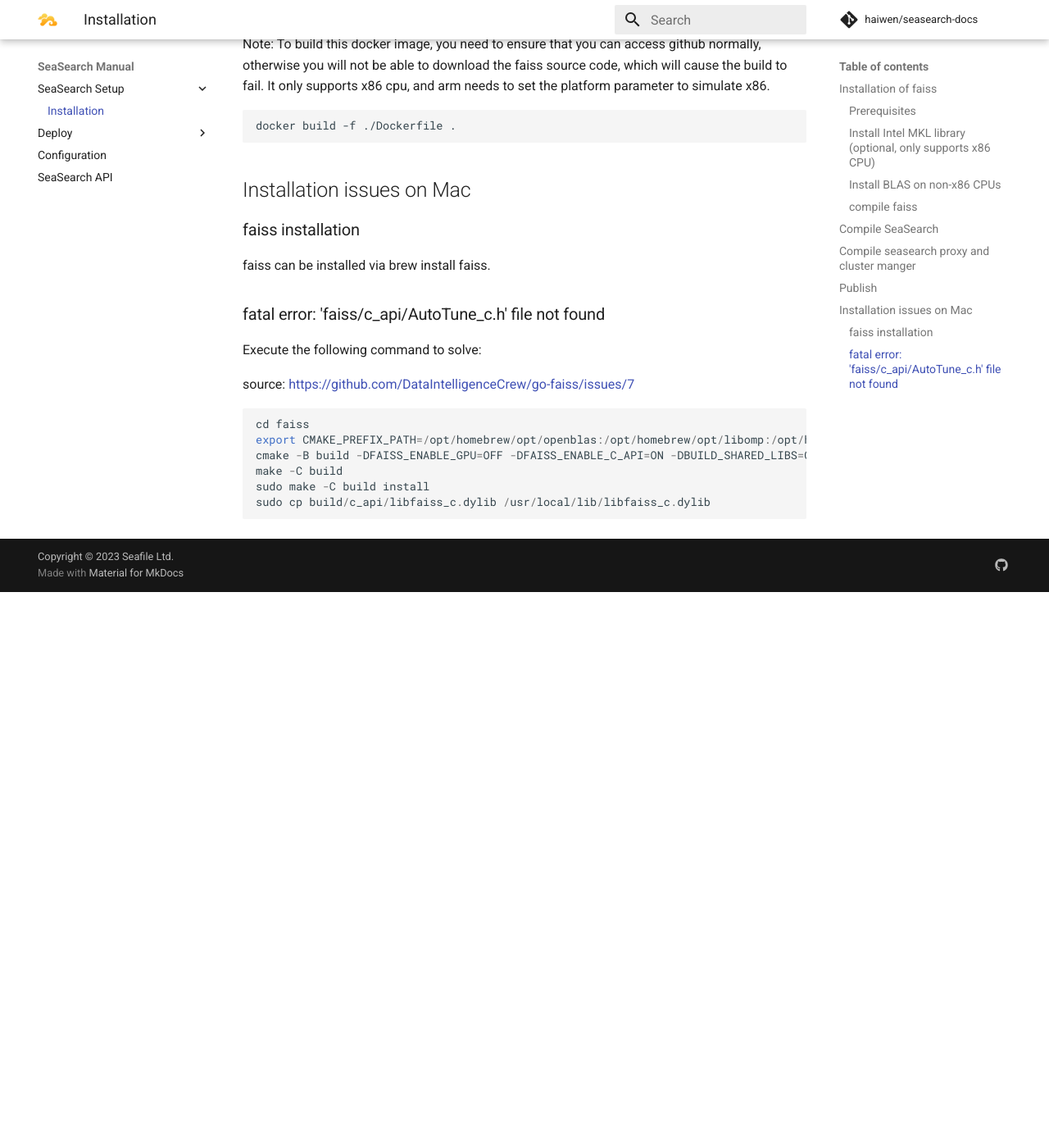
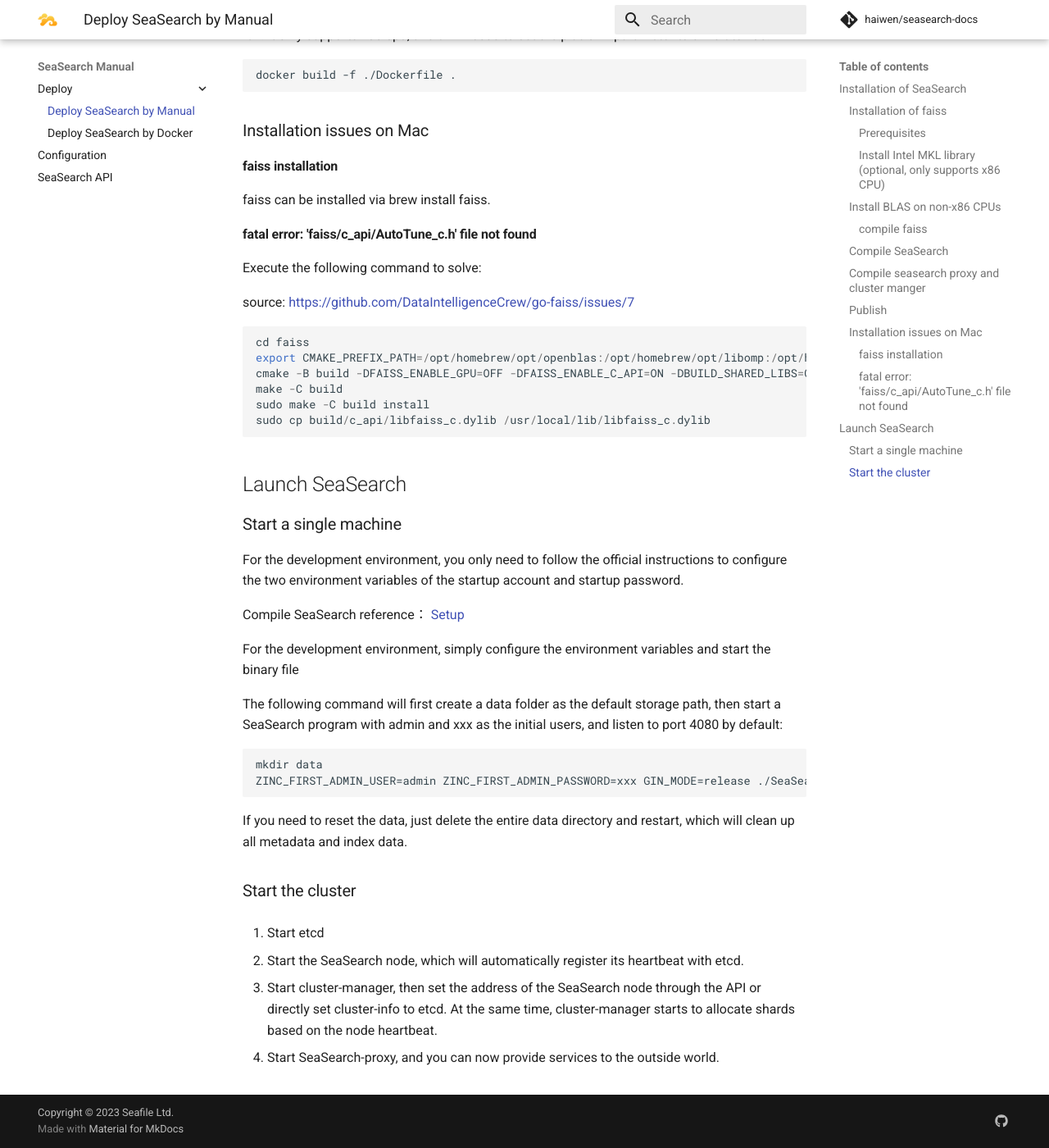
Before and after one commit to haiwen/seasearch-docs, an MkDocs documentation site: the page built from manual/deploy/Deploy_by_manual.md, in a window 1280 px wide and 1400 px high, scrolled down 4521 px. Shown: the whole window at 82% size. Built offline with MkDocs 1.6.1 and Material for MkDocs 9.7.7, drawn with Linux system fonts in a browser that asks for light colours; comment, search, counter and statistics services are not loaded; before the commit the page ends 5243 px from its top, so only the background shows below that; some of the changed text lies outside the part shown.

Commit message:
add_deploy_by_docker_and_opt_structures

````diff
--- a/manual/setup/README.md
+++ b/manual/deploy/Deploy_by_manual.md
@@ -1,12 +1,14 @@
-# Installation of SeaSearch
+# Deploy SeaSearch by Manual
+
+## Installation of SeaSearch
 
 The original version of SeaSearch is written in pure Go language and can be compiled directly through the Go compilation tool. When we introduced the vector search function, we used the faiss library, which needs to be called in CGO mode, so it will affect the compilation of SeaSearch.
 
-## Installation of faiss
+### Installation of faiss
 
 To compile or run SeaSearch on a machine, you need to install the faiss library on that machine. The following are the specific installation steps, which are applicable to x86 linux machines. The operating system used in the process is debian 12, using apt as the package manager.
 
-### Prerequisites
+#### Prerequisites
 
 Install through the package manager. If the connection speed is slow, you can try changing the source
 
@@ -50,7 +52,7 @@
 sudo apt update && sudo apt install nodejs -y
 ```
 
-### Install Intel MKL library (optional, only supports x86 CPU)
+#### Install Intel MKL library (optional, only supports x86 CPU)
 
 faiss relies on BLAS, and Intel MKL is recommended for best performance.
 
@@ -79,7 +81,7 @@
 sudo apt install -y libatlas-base-dev libatlas3-base
 ```
 
-### compile faiss
+#### compile faiss
 
 Download faiss source code by ssh:
 
@@ -136,7 +138,7 @@
 
 For the complete installation script, please refer to /ci/install\_faiss.sh in the SeaSearch project directory.
 
-## Compile SeaSearch
+### Compile SeaSearch
 
 Faiss has been installed, you can start compiling SeaSearch
 
@@ -198,7 +200,7 @@
 LD_LIBRARY_PATH=/usr/lib # Specify the dynamic link library directory
 ```
 
-## Compile seasearch proxy and cluster manger
+### Compile seasearch proxy and cluster manger
 
 In a cluster, you need to compile and deploy seasearch proxy and cluster manager
 
@@ -215,7 +217,7 @@
 ```
 
 
-## Publish
+### Publish
 
 There is a Dokcerfile file in the project root directory, and you can build a docker image based on this file
 
@@ -225,13 +227,13 @@
 docker build -f ./Dockerfile .
 ```
 
-## Installation issues on Mac
+### Installation issues on Mac
 
-### faiss installation
+#### faiss installation
 
 faiss can be installed via brew install faiss.
 
-### fatal error: 'faiss/c\_api/AutoTune\_c.h' file not found
+#### fatal error: 'faiss/c\_api/AutoTune\_c.h' file not found
 
 Execute the following command to solve:
 
@@ -245,3 +247,32 @@
 sudo make -C build install
 sudo cp build/c_api/libfaiss_c.dylib /usr/local/lib/libfaiss_c.dylib
 ```
+
+## Launch SeaSearch
+
+### Start a single machine
+
+For the development environment, you only need to follow the official instructions to configure the two environment variables of the startup account and startup password.
+
+Compile SeaSearch reference： [Setup](../setup/README.md)
+
+For the development environment, simply configure the environment variables and start the binary file
+
+The following command will first create a data folder as the default storage path, then start a SeaSearch program with admin and xxx as the initial users, and listen to port 4080 by default:
+
+```
+mkdir data
+ZINC_FIRST_ADMIN_USER=admin ZINC_FIRST_ADMIN_PASSWORD=xxx GIN_MODE=release ./SeaSearch
+```
+
+If you need to reset the data, just delete the entire data directory and restart, which will clean up all metadata and index data.
+
+### Start the cluster
+
+1. Start etcd
+
+2. Start the SeaSearch node, which will automatically register its heartbeat with etcd.
+
+3. Start cluster-manager, then set the address of the SeaSearch node through the API or directly set cluster-info to etcd. At the same time, cluster-manager starts to allocate shards based on the node heartbeat.
+
+4. Start SeaSearch-proxy, and you can now provide services to the outside world.
--- a/manual/deploy/README.md
+++ /dev/null
@@ -1,28 +0,0 @@
-# Launch SeaSearch
-
-## Start a single machine
-
-For the development environment, you only need to follow the official instructions to configure the two environment variables of the startup account and startup password.
-
-Compile SeaSearch reference： [Setup](../setup/README.md)
-
-For the development environment, simply configure the environment variables and start the binary file
-
-The following command will first create a data folder as the default storage path, then start a SeaSearch program with admin and xxx as the initial users, and listen to port 4080 by default:
-
-```
-mkdir data
-ZINC_FIRST_ADMIN_USER=admin ZINC_FIRST_ADMIN_PASSWORD=xxx GIN_MODE=release ./SeaSearch
-```
-
-If you need to reset the data, just delete the entire data directory and restart, which will clean up all metadata and index data.
-
-## Start the cluster
-
-1. Start etcd
-
-2. Start the SeaSearch node, which will automatically register its heartbeat with etcd.
-
-3. Start cluster-manager, then set the address of the SeaSearch node through the API or directly set cluster-info to etcd. At the same time, cluster-manager starts to allocate shards based on the node heartbeat.
-
-4. Start SeaSearch-proxy, and you can now provide services to the outside world.
--- a/mkdocs.yml
+++ b/mkdocs.yml
@@ -45,9 +45,8 @@
 
 # Page tree
 nav:
-  - SeaSearch Setup:
-    - Installation: setup/README.md
   - Deploy:
-      - Deploy SeaSearch: deploy/README.md
+      - Deploy SeaSearch by Manual: deploy/Deploy_by_manual.md
+      - Deploy SeaSearch by Docker: deploy/Deploy_by_docker.md
   - Configuration: config/README.md
   - SeaSearch API: api/seasearch_api.md
````
Also changed, not shown: manual/config/README.md (+34 -3 lines), manual/deploy/Deploy_by_docker.md (added, +54 -0 lines).
